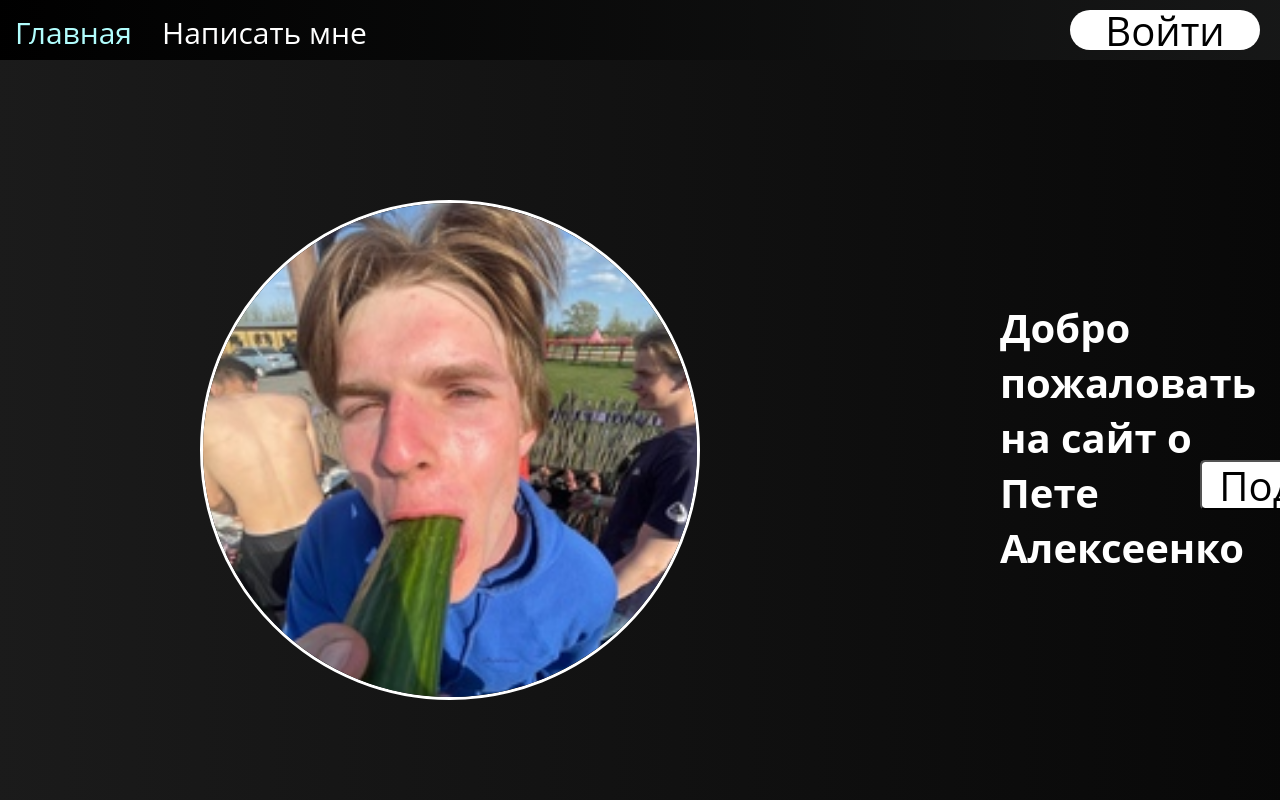
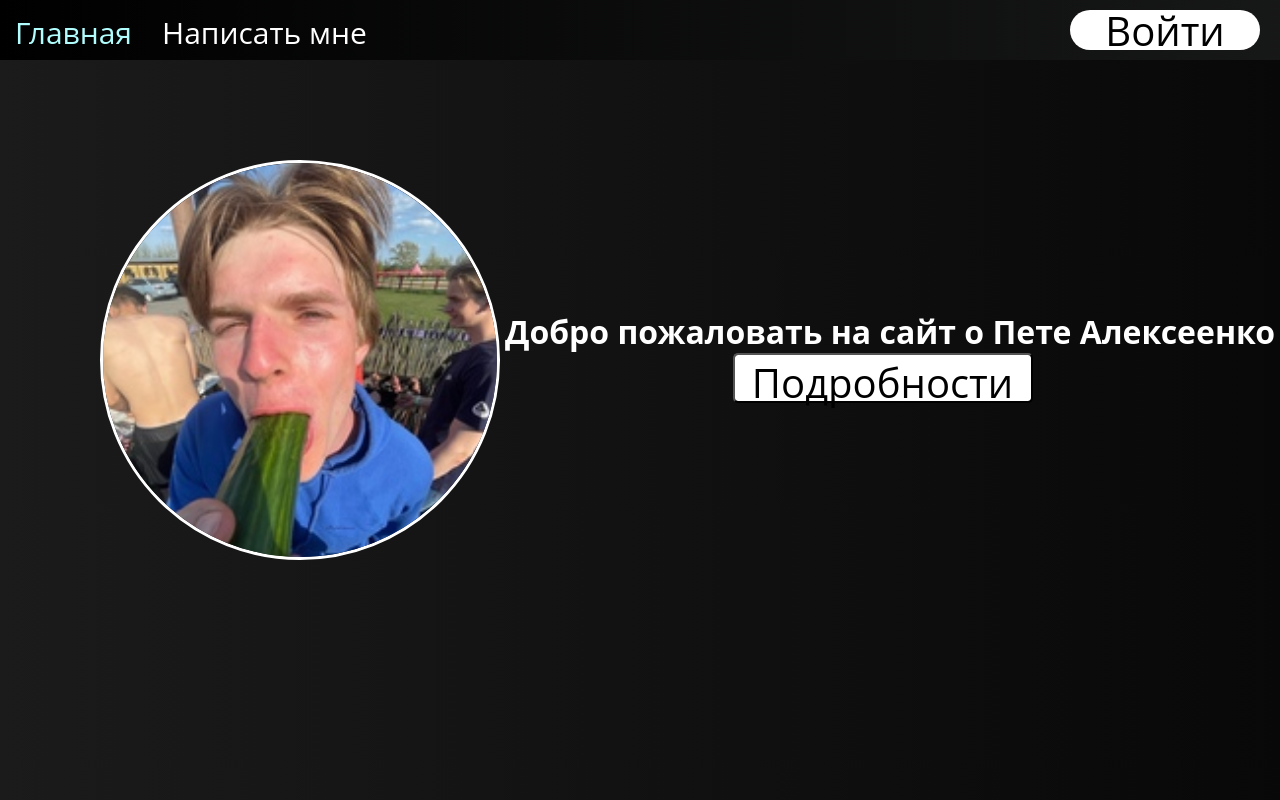
Before and after one commit to Petya1234/my-app, a Next.js app: page / in a window 1280 px wide. Shown: the top 800 px of the page. Built offline with nearby package versions, Linux system fonts and the light colour scheme; no server answers.

Commit message:
css improvments

```diff
--- a/app/main-content-styles.css
+++ b/app/main-content-styles.css
@@ -1,11 +1,27 @@
-.main_img {
+.image_block {
+  display: inline-block;
   width: 500px;
   height: 500px;
+}
+.main_img {
+  display: inline-block;
+  position: relative;
+  width: 400px;
+  height: 400px;
   border-radius: 50%;
-  position: absolute;
-  top: 200px;
-  left: 200px;
+  top: 100px;
+  left: 100px;
   border: 3px solid #ffffff;
+}
+.welcome_block {
+  display: inline-block;
+  height: 500px;
+  text-align: center;
+  float: right;
+  width: calc(100% - 500px);
+}
+.welcome_inscr {
+  height: 250px;
 }
 
 .welcome_content {
@@ -34,10 +50,6 @@
 
 
 .button {
-  position: relative;
-  top: 400px;
-  left: 1200px;
-  display: flex;
   margin-right: 15px;
   color: #000000;
   background-color: white;
--- a/app/page.tsx
+++ b/app/page.tsx
@@ -24,13 +24,15 @@ export default function Home() {
     <div>
       <Header/>
       <div className='welcome_content'>
-        <Image className='main_img' src={imgSrc} alt="" />
-        <h1>
+        <div className="image_block"><Image className='main_img' src={imgSrc} alt="" /></div>
+        <div className="welcome_block"> <div className="welcome_inscr"></div><h1>
           Добро пожаловать на сайт о Пете Алексеенко <br />
         </h1>
         <button className='button' onClick={handleClick}>
           Подробности
-        </button>
+        </button></div>
+
+
       </div>
       <div className='main_info'>
         <div className='main_text'> <p>Вы знаете как меня зовут, но если бы этого было достаточно этот сайт не
```
